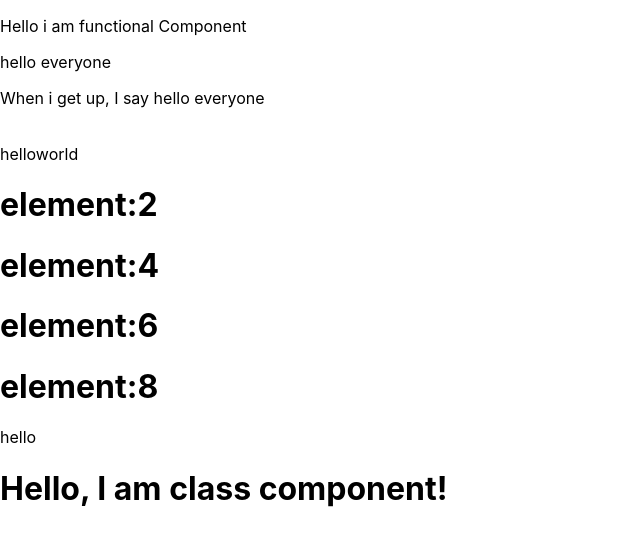
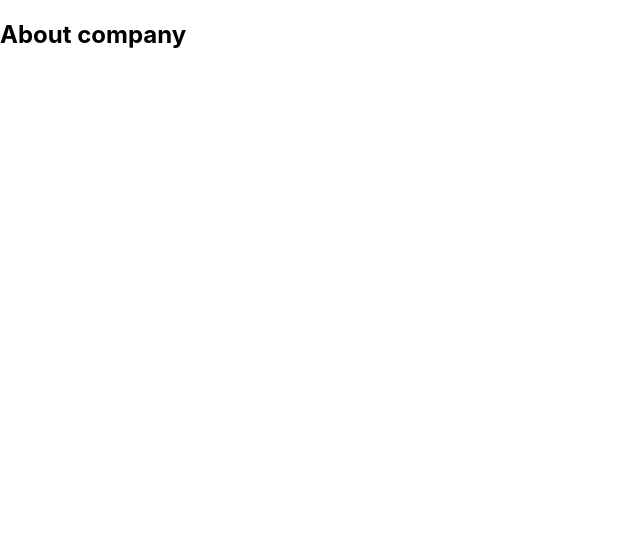
Before and after one commit to blackNumberThree/npm, a React (Create React App) app: page /contact in a window 1280 px wide. Shown: the top 546 px of the page, without its empty margins (0-640 px from the left). Built offline with nearby package versions, Linux system fonts and the light colour scheme.

Commit message:
add routers

```diff
--- a/package.json
+++ b/package.json
@@ -8,6 +8,7 @@
     "@testing-library/user-event": "^13.5.0",
     "react": "^18.2.0",
     "react-dom": "^18.2.0",
+    "react-router-dom": "^6.21.3",
     "react-scripts": "5.0.1",
     "web-vitals": "^2.1.4"
   },
--- /dev/null
+++ b/src/App/AboutCompany.jsx
@@ -0,0 +1,3 @@
+export function AboutCompany() {
+  return <h2>About company</h2>;
+}
--- a/src/App/App.jsx
+++ b/src/App/App.jsx
@@ -1,14 +1,31 @@
-import { JSXComponent } from "./JSXomponent";
-import { FunctionalComponent } from "./FunctionalComponent";
-import { ClassComponent } from "./ClassComponent";
+import { BrowserRouter as Router, Route, Routes } from "react-router-dom";
+import React from "react";
+
+import { AboutCompany } from "./AboutCompany";
+import { News } from "./News";
+import { Main } from "./Main";
 
 function App() {
   return (
-    <>
-      <FunctionalComponent></FunctionalComponent>
-      <JSXComponent />
-      <ClassComponent></ClassComponent>
-    </>
+    // <>
+    //   App
+    //   <Router>
+    //     <Routes>
+    //       <Route path="/" component={<Main />} />
+    //       <Route path="/aboutCompany" component={AboutCompany} />
+    //       <Route path="/news/:branch" component={News} />
+    //       <Route children={() => <h2>Not Found</h2>} />
+    //     </Routes>
+    //   </Router>
+    // </>
+
+    <Router>
+      <Routes>
+        <Route path="/" element={<Main />} />
+        <Route path="/about" element={<News />} />
+        <Route path="/contact" element={<AboutCompany />} />
+      </Routes>
+    </Router>
   );
 }
 
--- a/src/App/ClassComponent.jsx
+++ /dev/null
@@ -1,8 +0,0 @@
-import { Component } from "react";
-
-export class ClassComponent extends Component {
-  state = { somevalue: 32 };
-  render() {
-    return <h1>Hello, I am class component!</h1>;
-  }
-}
--- a/src/App/FunctionalComponent.jsx
+++ /dev/null
@@ -1,3 +0,0 @@
-export function FunctionalComponent() {
-  return <p>Hello i am functional Component</p>;
-}
--- a/src/App/JSXomponent.jsx
+++ /dev/null
@@ -1,29 +0,0 @@
-export function JSXComponent(params) {
-  const simpleElement = <span>hello everyone</span>;
-  let arr = [2, 4, 6, 8];
-
-  return (
-    <div>
-      {simpleElement}
-      <img src="" alt="" />
-      <p>When i get up, I say {simpleElement}</p>
-      <p className="bigParagraph"></p>
-      {console.log(simpleElement)}
-      <br />
-      {"hello" + "world"}
-      {/* {
-          for (let index = 0; index < array.length; index++) {
-             const element = array[index];}
-        } */}
-      {arr.map((el, i) => (
-        <h1 key={i}>element:{el}</h1>
-      ))}
-      {/* {if (arr) {
-          return "hello"
-        }} */}
-      {arr ? "hello" : "bye"}
-
-      {/* {let x=1} */}
-    </div>
-  );
-}
--- /dev/null
+++ b/src/App/Main.jsx
@@ -0,0 +1,17 @@
+import { Link } from "react-router-dom";
+
+export function Main(props) {
+  return (
+    <>
+      <Link to="/" className="links">
+        Main
+      </Link>
+      <Link to="/about" className="links">
+        About
+      </Link>
+      <Link to="/news" className="links">
+        News
+      </Link>
+    </>
+  );
+}
--- /dev/null
+++ b/src/App/News.jsx
@@ -0,0 +1,3 @@
+export function News() {
+  return <h2>Our news</h2>;
+}
```
Also changed, not shown: 1 other file (tests, documents, lock files or other folders).
